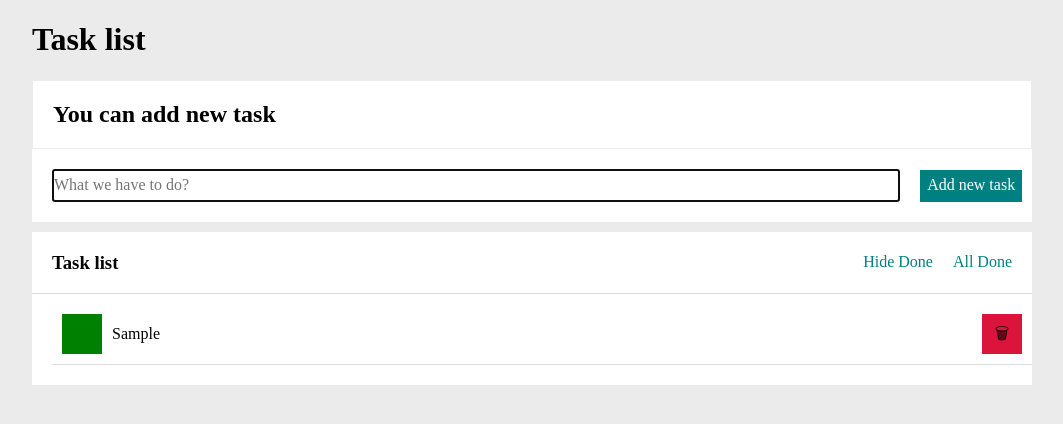
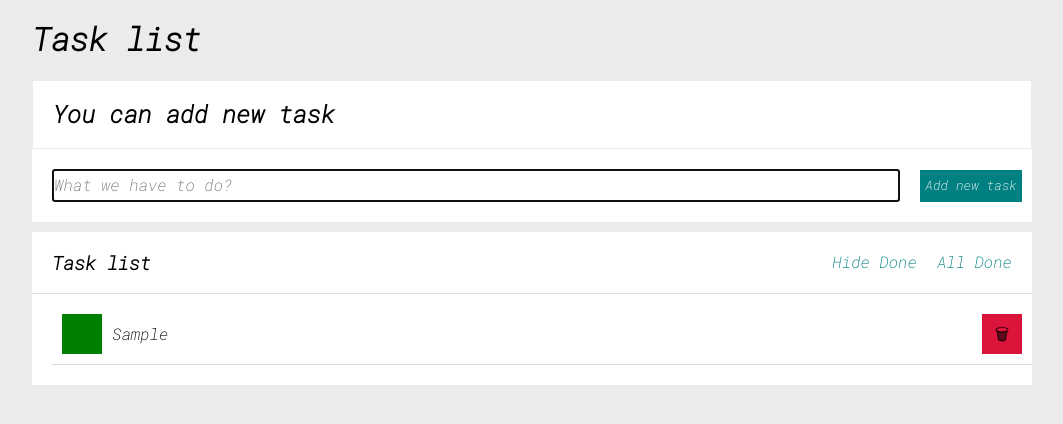
Before and after one commit to Kisielinio/JS-TaskList, a plain HTML site: page index.html in a window 1280 px wide. Both pictures are taken after typing "Sample" into the empty fields and a click on the button "Add new task". Shown: the whole page, without its empty margins (108-1171 px from the left). Drawn offline with nearby package versions, Linux system fonts and the light colour scheme.

Commit message:
add fonts fix buttons transformation add IMB to jS

```diff
--- a/CSS/container.css
+++ b/CSS/container.css
@@ -5,6 +5,9 @@
     margin: auto;
     align-items: center;
     word-break: break-word;
+    font-family: 'Lato', sans-serif;
+    font-family: 'Poppins', sans-serif;
+    font-family: 'Roboto Mono', monospace;
  }
 
  .container__list{
--- a/CSS/form.css
+++ b/CSS/form.css
@@ -60,7 +60,7 @@
     text-align: center;
     text-decoration: none;
     display: inline-block;
-    font-size: 16px;
+    font-size: 13px;
     align-self: flex-end;
     margin-right: 10px;
 }
--- a/CSS/list.css
+++ b/CSS/list.css
@@ -30,13 +30,13 @@
     transition: 1s;
 };
 
-.list__buttonDone:hover {
-    background-color: hsl(120, 100%, 50%);
-
+.list__buttonDone:active {
+    background-color: hsl(120, 100%, 29%);
 }
 
-.list__buttonDone:active {
-    background-color: hsl(120, 100%, 35%);
+.list__buttonDone:hover {
+    background-color: hsl(120, 100%, 30%);
+
 }
 
 .list__buttonRemove{
@@ -51,12 +51,12 @@
 
 };
 
+.list__buttonRemove:active {
+    background-color:hsl(348, 83%, 57%);
+}
+
 .list__buttonRemove:hover {
     background-color:hsl(348, 83%, 52%);
-}
-
-.list__buttonRemove:active {
-    background-color:hsl(348, 83%, 57%);
 }
 
 .list__item{
--- a/JS/script.js
+++ b/JS/script.js
@@ -1,22 +1,29 @@
 {
     let tasks = [];
-    let hideDoneTasks;
-
+    let hideTasks;
 
     const addNewTask = (newTaskContent) => {
-        tasks.push({
-            content: newTaskContent,
-        });
+        tasks = [...tasks, { content: newTaskContent}];
         render();
     };
 
     const taskRemove = (index) => {
-        tasks.splice(index, 1);
+        tasks = [
+            ...tasks.slice(0, index),
+            ...tasks.slice(index + 1)
+        ];
         render();
     };
 
     const toggleTaskDone = (index) => {
-        tasks[index].done = !tasks[index].done;
+        tasks = [
+            ...tasks.slice(0, index),
+            {
+                ...tasks[index],
+                done: !tasks[index].done,
+            },
+            ...tasks.slice(index + 1),
+        ];
         render();
     };
 
@@ -30,10 +37,10 @@
         });
     };
 
-    const toggleDoneEvents = () => {
-        const toggleDoneButtons = document.querySelectorAll(".js-done");
+    const toggleEventsDone = () => {
+        const toggleButtonsDone = document.querySelectorAll(".js-done");
 
-        toggleDoneButtons.forEach((toggleDoneButton, index) => {
+        toggleButtonsDone.forEach((toggleDoneButton, index) => {
             toggleDoneButton.addEventListener("click", () => {
                 toggleTaskDone(index);
             });
@@ -45,7 +52,7 @@
 
         for (const task of tasks) {
             htmlString += `
-            <li class="list__item ${task.done && hideDoneTasks ? "list__item--hidden" : ""}">
+            <li class="list__item ${task.done && hideTasks ? "list__item--hidden" : ""}">
             <button class="list__buttonDone js-done">
              ${task.done ? "✔" : ""}
              </button>
@@ -60,7 +67,7 @@
 
         removeEvents();
 
-        toggleDoneEvents();
+        toggleEventsDone();
     };
 
     const renderButtons = () => {
@@ -72,20 +79,20 @@
         }
 
         buttonsElement.innerHTML = `
-        <button class="list__buttons js-toggleHideDoneTasks">
-            ${hideDoneTasks ? "Show" : "Hide"} Done </button>
+        <button class="list__buttons js-toggleHideButtonsDone">
+            ${hideTasks ? "Show" : "Hide"} Done </button>
 
-        <button class="list__buttons js-markAllTasksDone" ${tasks.every(({ done }) => done) ? "disabled" : ""}>
+        <button class="list__buttons js-allTasksDone" ${tasks.every(({ done }) => done) ? "disabled" : ""}>
             All Done
         </button>
         `;
     };
 
-    const bindButtonsEvents = () => {
-        const markAllTasksDoneButton = document.querySelector(".js-markAllTasksDone");
+    const bindButtons = () => {
+        const allTasksDoneButton = document.querySelector(".js-allTasksDone");
 
-        if (markAllTasksDoneButton) {
-            markAllTasksDoneButton.addEventListener("click", () => {
+        if (allTasksDoneButton) {
+            allTasksDoneButton.addEventListener("click", () => {
                 tasks = tasks.map((task) => ({
                     ...task,
                     done: true,
@@ -94,11 +101,11 @@
             });
         };
 
-        const toggleHideDoneTasksButtons = document.querySelector(".js-toggleHideDoneTasks");
+        const toggleHideButtonsDone = document.querySelector(".js-toggleHideButtonsDone");
 
-        if (toggleHideDoneTasksButtons) {
-            toggleHideDoneTasksButtons.addEventListener("click", () => {
-                hideDoneTasks = !hideDoneTasks;
+        if (toggleHideButtonsDone) {
+            toggleHideButtonsDone.addEventListener("click", () => {
+                hideTasks = !hideTasks;
                 render();
             });
         };
@@ -121,10 +128,8 @@
     const render = () => {
         renderTask();
         renderButtons();
-        bindButtonsEvents();
+        bindButtons();
     };
-
-
 
     const init = () => {
 
--- a/index.html
+++ b/index.html
@@ -15,6 +15,9 @@
     <link rel="stylesheet" href="https://cdnjs.cloudflare.com/ajax/libs/normalize/8.0.1/normalize.min.css"
         integrity="sha512-NhSC1YmyruXifcj/KFRWoC561YpHpc5Jtzgvbuzx5VozKpWvQ+4nXhPdFgmx8xqexRcpAglTj9sIBWINXa8x5w=="
         crossorigin="anonymous" referrerpolicy="no-referrer" />
+    <link rel="preconnect" href="https://fonts.googleapis.com">
+    <link rel="preconnect" href="https://fonts.gstatic.com" crossorigin>
+    <link href="https://fonts.googleapis.com/css2?family=Lato:wght@300&family=Poppins:wght@600&family=Roboto+Mono:ital,wght@1,200&display=swap" rel="stylesheet">
 </head>
 <body class="container">
     <h1 class="">Task list</h1>
```
Also changed, not shown: CSS/style.css (line endings or trailing spaces).
